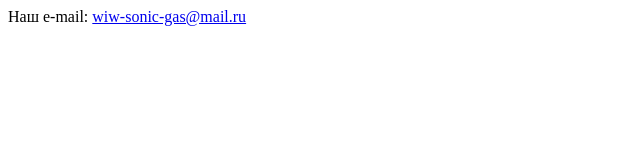
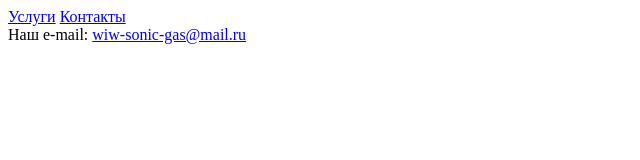
Before and after one commit to EvgenyPavlov89/special-app, a plain HTML site: page index.html in a window 1280 px wide. Shown: the whole page, without its empty margins (0-640 px from the left). Drawn offline with Linux system fonts and the light colour scheme.

Commit message:
added nav

```diff
--- a/index.html
+++ b/index.html
@@ -7,6 +7,10 @@
     <title>Document</title>
 </head>
 <body>
+    <nav>
+        <a href="services">Услуги</a>
+        <a href="contacts">Контакты</a>
+    </nav>
     <div>
         Наш e-mail: <a href="mailto:mail@mail.ru">wiw-sonic-gas@mail.ru</a>
     </div>
```
